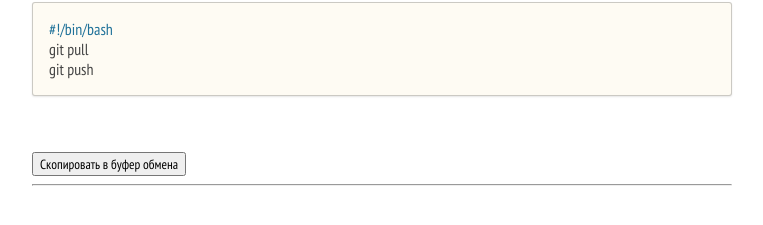
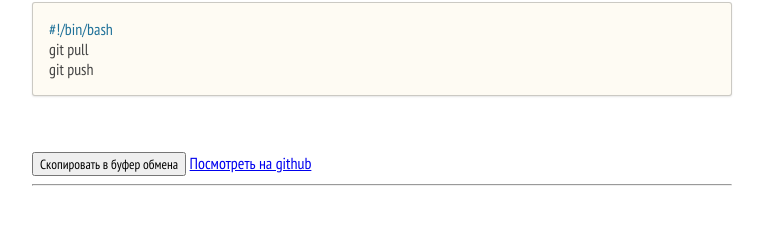
Before and after one commit to Bubujka/bubujka.org, a Jekyll site: the page built from _bin/uu.md, in a window 1280 px wide. Shown: the part 164-389 px from the top of the page, without its empty margins (258-1021 px from the left). Built offline with Jekyll 4.4.1, drawn with Linux system fonts in a browser that asks for light colours; nearby versions of some CDN libraries; a script that is not in the unit is left out.

Commit message:
Ссылочка на гитхаб у команд

```diff
--- a/_layouts/bin.md
+++ b/_layouts/bin.md
@@ -55,6 +55,7 @@
     <br>
     <br>
     <button class='noforum' onclick="copyToClipboard()">Скопировать в буфер обмена</button>
+    <a href="https://github.com/Bubujka/bu.bin/blob/master/bin/{{page.name}}">Посмотреть на github</a>
     <div id='notify'></div>
   </div>
 
```
